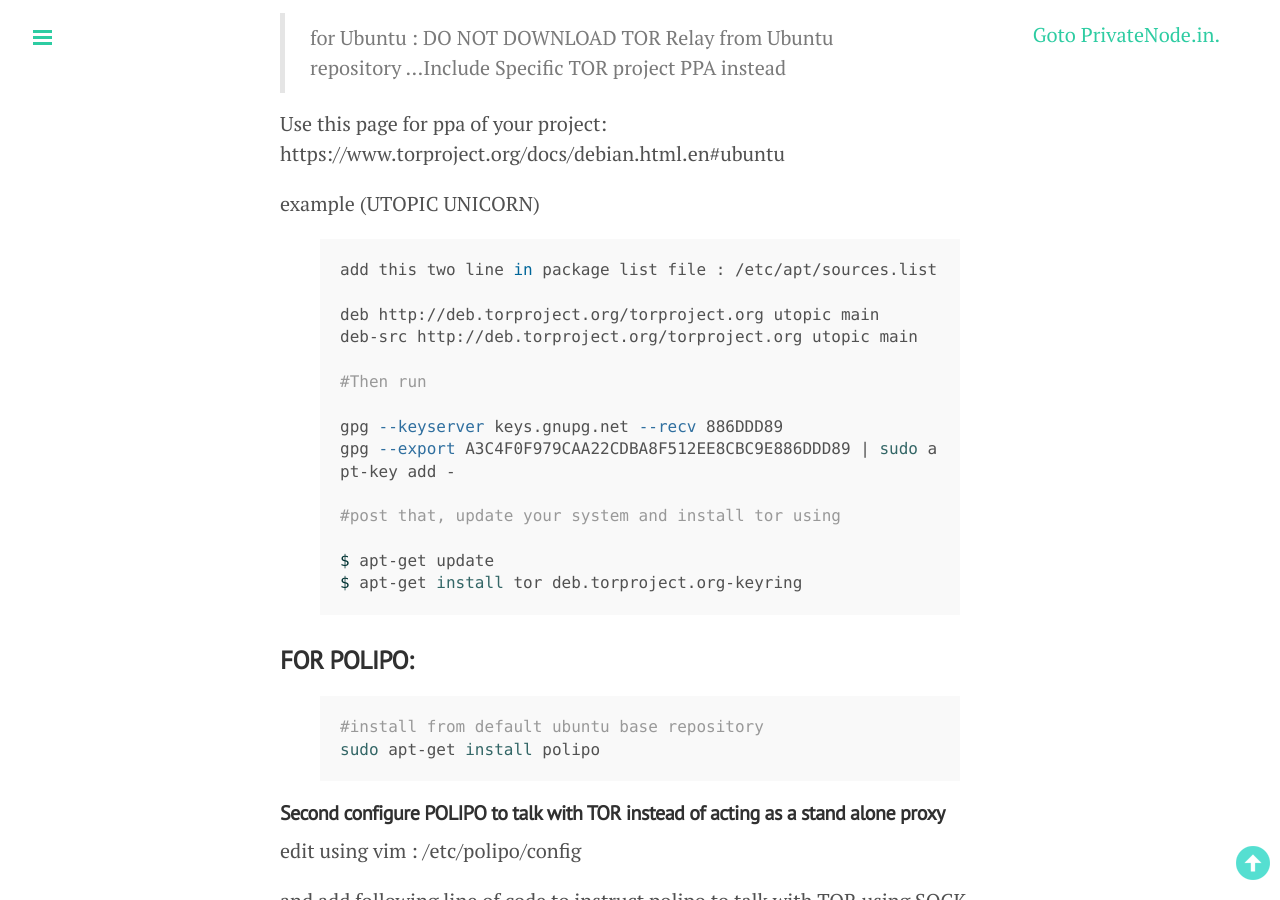
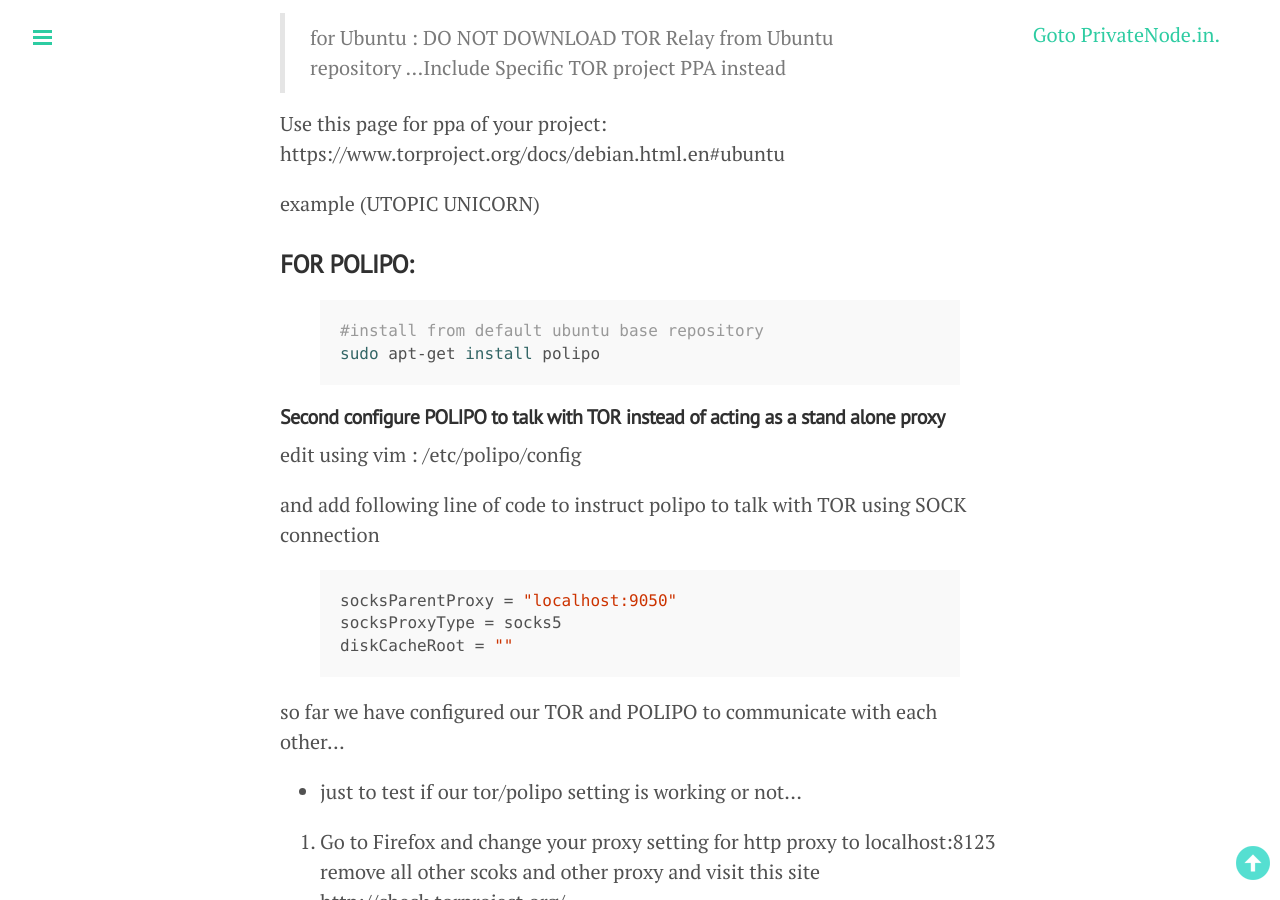
Before and after one commit to DharmeshPandav/dharmeshpandav.github.io, a Jekyll site: the page built from _posts/2015-02-24-Torifying-your-Scrapy_project_on_ubuntu.md, in a window 1280 px wide and 900 px high, scrolled down 983 px. Built offline with Jekyll 4.4.1, drawn with Linux system fonts in a browser that asks for light colours; nearby versions of some CDN libraries; Markdown is read by kramdown in place of the engine named in the settings.

```diff
--- a/_posts/2015-02-24-Torifying-your-Scrapy_project_on_ubuntu.md
+++ b/_posts/2015-02-24-Torifying-your-Scrapy_project_on_ubuntu.md
@@ -35,25 +35,6 @@ use this link for installation of TOR for your distro : https://www.torproject.o
 Use this page for ppa of your project: https://www.torproject.org/docs/debian.html.en#ubuntu
 
 example (UTOPIC UNICORN)
-
-{% highlight bash %}
-
-add this two line in package list file : /etc/apt/sources.list
-
-deb http://deb.torproject.org/torproject.org utopic main
-deb-src http://deb.torproject.org/torproject.org utopic main
-
-#Then run
-
-gpg --keyserver keys.gnupg.net --recv 886DDD89
-gpg --export A3C4F0F979CAA22CDBA8F512EE8CBC9E886DDD89 | sudo apt-key add -
-
-#post that, update your system and install tor using
-
-$ apt-get update
-$ apt-get install tor deb.torproject.org-keyring
-
-{% endhighlight %}
 
 ### **FOR POLIPO:**
 
```
